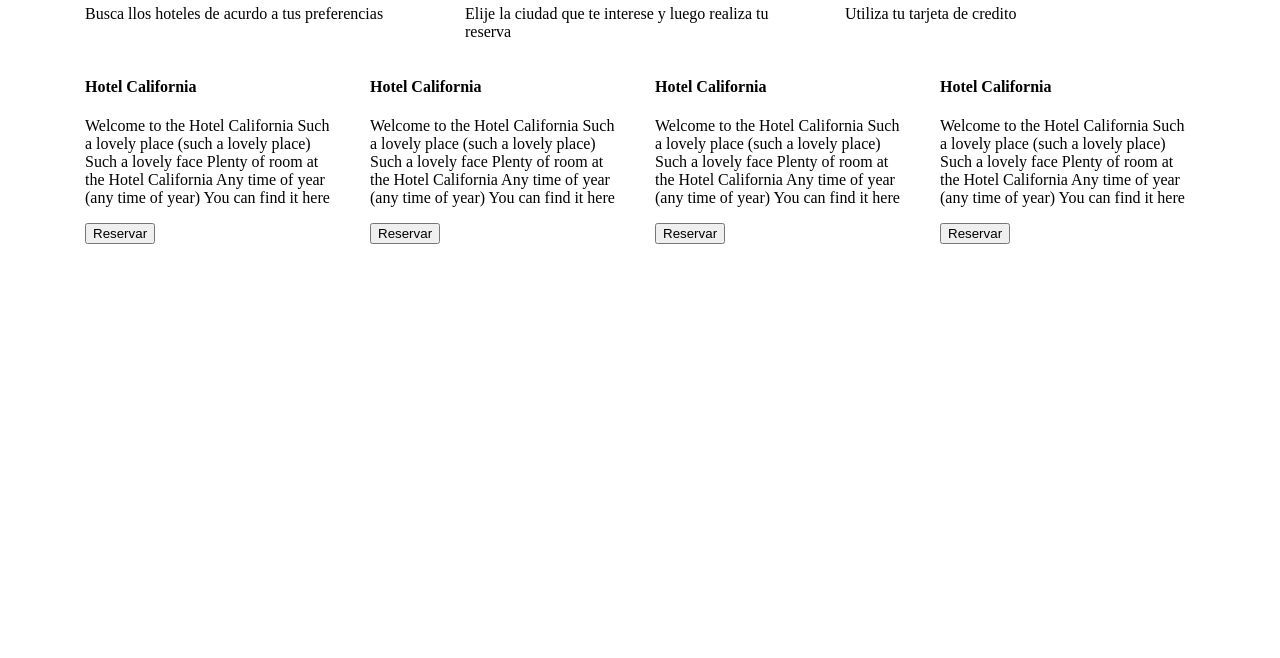
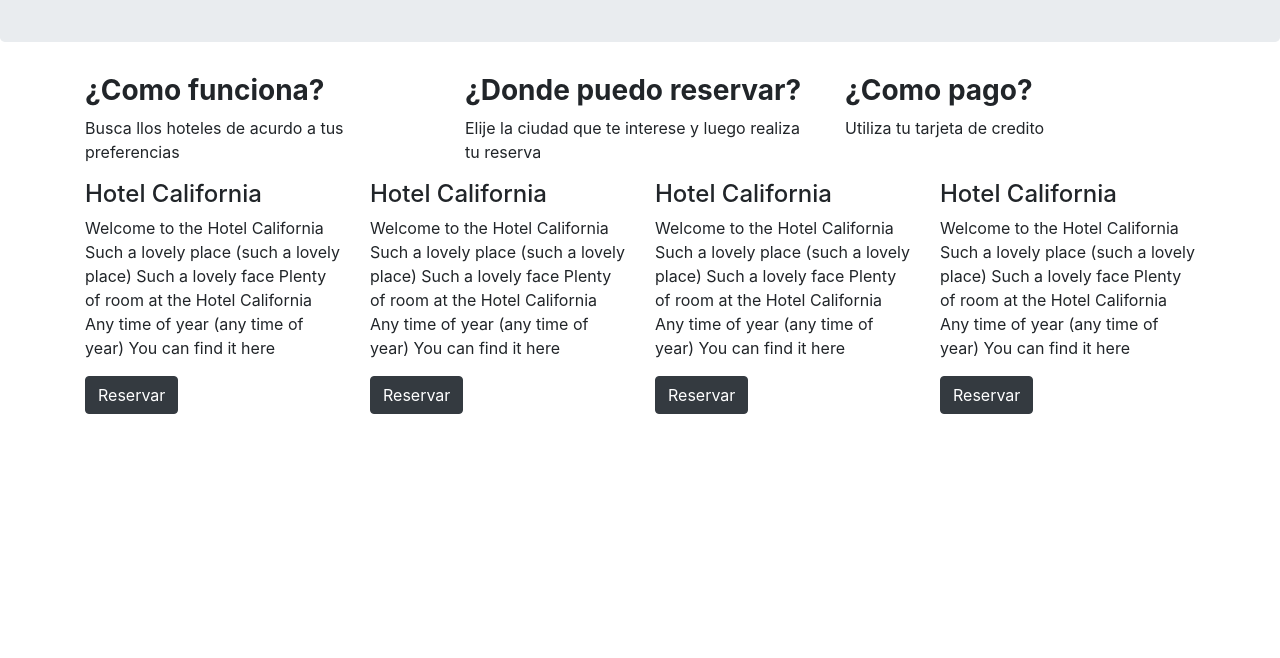
Before and after one commit to DianaVargas22/ProyectoBoostrap, a website: page index.html in a window 1280 px wide. Shown: the part 142-800 px from the top of the page. Drawn offline with nearby package versions, Linux system fonts and the light colour scheme.

Commit message:
fix some errors

```diff
--- a/index.html
+++ b/index.html
@@ -3,13 +3,14 @@
 
 <head>
     <meta charset="utf-8">
-    <link rel="stylesheet" href="node_modules/bootstrap/dist/css/bootstrap-grid.min.css">
+    <link rel="stylesheet" href="node_modules/bootstrap/dist/css/bootstrap.min.css">
+
     <meta name="viewport" content="width=device-width, initial-scale=1, shrink-to-fit=no">
     <title>Titulo</title>
 </head>
 
 <body>
-    <header>
+
 
         <div class="jumbotron">
             <h1>Hoteles </h1>
@@ -17,17 +18,17 @@
         <div class="container">
             <div class="row">
                 <div class="col-sm-4">
-                    <h2> <b>¿Como funciona? </b></h2>
+                    <h3> <b>¿Como funciona? </b></h3>
                     <p> Busca llos hoteles de acurdo a tus preferencias</p>
                 </div>
 
                 <div class="col-sm-4">
-                    <h2> <b>¿Donde puedo reservar? </b></h2>
+                    <h3> <b>¿Donde puedo reservar? </b></h3>
                     <p> Elije la ciudad que te interese y luego realiza tu reserva</p>
                 </div>
 
                 <div class="col-sm-4">
-                    <h2>¿Como pago?</h2>
+                    <h3> <b> ¿Como pago? </b></h3>
                     <p>Utiliza tu tarjeta de credito</p>
                 </div>
             </div>
@@ -85,10 +86,11 @@
         </div>
 
 
-    </header>
+
     <script src="node_modules/jquery/dist/jquery.min.js"></script>
-    <script src="node_modules/popper.js/dist/popper-utils.min.js"></script>
-    <script src="node_modules/bootstrap/dist/js/bootstrap.bundle.min.js"></script>
+    <script src="node_modules/popper.js/dist/popper.min.js"></script>
+
+    <script src="node_modules/bootstrap/dist/js/bootstrap.min.js"></script>
 
 </body>
 
```
